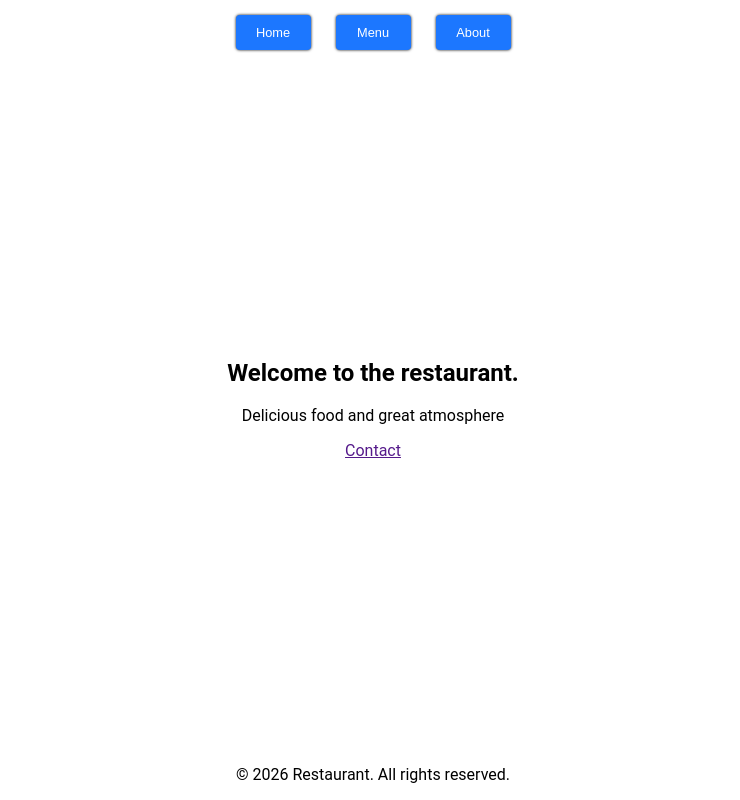
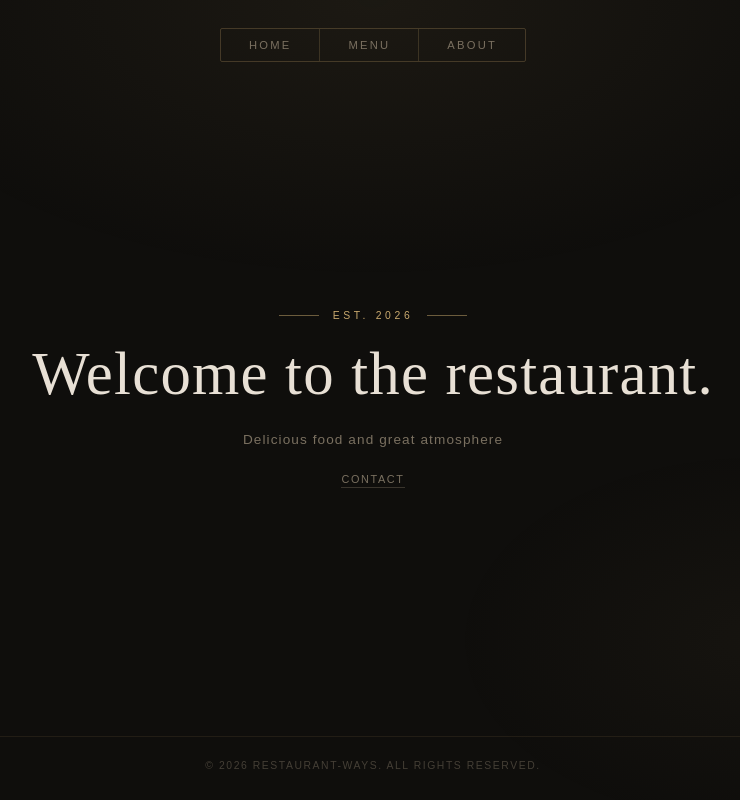
Before and after one commit to wahyu1337/restaurant-page, a website built with webpack: page src/template.html in a window 1280 px wide. Shown: the whole page, without its empty margins (267-1007 px from the left). Built offline with nearby package versions, Linux system fonts and the light colour scheme.

Commit message:
update CSS new look style

```diff
--- a/src/style.css
+++ b/src/style.css
@@ -1,48 +1,221 @@
-body{
+ *, *::before, *::after { box-sizing: border-box; margin: 0; padding: 0; }
+
+        :root {
+            --bg: #0f0e0c;
+            --surface: #1a1814;
+            --gold: #c9a96e;
+            --gold-light: #e8cfa0;
+            --text: #e8e0d5;
+            --muted: #7a7060;
+        }
+
+        body {
             display: flex;
             flex-direction: column;
             justify-content: space-between;
-    font-family: "Roboto";
+            font-family: 'Jost', sans-serif;
+            font-weight: 300;
             height: 100vh;
-    margin: 0;
-    padding: 0;
+            background-color: var(--bg);
+            color: var(--text);
+            overflow: hidden;
+        }
+
+        /* Ambient background texture */
+        body::before {
+            content: '';
+            position: fixed;
+            inset: 0;
+            background:
+                radial-gradient(ellipse 60% 50% at 50% 0%, rgba(201,169,110,0.07) 0%, transparent 70%),
+                radial-gradient(ellipse 40% 40% at 80% 80%, rgba(201,169,110,0.04) 0%, transparent 60%);
+            pointer-events: none;
+            z-index: 0;
+        }
+
+        header {
+            display: flex;
+            justify-content: center;
+            padding: 28px 0 0;
+            position: relative;
+            z-index: 1;
+            animation: fadeDown 0.9s ease both;
+        }
+
+        nav {
+            display: flex;
+            gap: 0;
+            border: 1px solid rgba(201,169,110,0.25);
+            border-radius: 2px;
         }
 
         button {
-    padding: 10px;
-    width: 75px;
+            padding: 10px 28px;
+            width: auto;
             border: none;
-    box-shadow: 0 0 3px black;
-    border-radius: 4px;
-    background-color: rgb(28, 119, 255);
-    font-size: 0.8rem;
-    color: white;
+            border-right: 1px solid rgba(201,169,110,0.2);
+            border-radius: 0;
+            background: transparent;
+            font-family: 'Jost', sans-serif;
+            font-size: 0.7rem;
+            font-weight: 400;
+            letter-spacing: 0.2em;
+            text-transform: uppercase;
+            color: var(--muted);
             cursor: pointer;
-    transition: all 0.1s;
+            transition: color 0.3s, background 0.3s;
+            box-shadow: none;
         }
 
-button:hover{
-    transform: scale(1.15);
-    box-shadow: 0 0 10px black;
+        button:last-child { border-right: none; }
+
+        button:hover {
+            color: var(--gold-light);
+            background: rgba(201,169,110,0.07);
+            transform: none;
+            box-shadow: none;
         }
 
-header{
-    display: grid;
-    margin-top: 15px;
+        #content {
+            display: flex;
+            flex-direction: column;
+            align-items: center;
             justify-content: center;
+            text-align: center;
+            border: none;
+            gap: 20px;
+            position: relative;
+            z-index: 1;
+            flex: 1;
+            animation: fadeUp 1.1s ease 0.2s both;
         }
 
-nav{
-   display: grid;
-   grid-template-columns: repeat(3, 1fr);
-   column-gap: 25px;
+        .eyebrow {
+            font-family: 'Jost', sans-serif;
+            font-size: 0.65rem;
+            letter-spacing: 0.35em;
+            text-transform: uppercase;
+            color: var(--gold);
+            display: flex;
+            align-items: center;
+            gap: 14px;
         }
 
-#content{
-    justify-items: center;
-    text-align: center;
+        .eyebrow::before, .eyebrow::after {
+            content: '';
+            width: 40px;
+            height: 1px;
+            background: var(--gold);
+            opacity: 0.5;
         }
 
-footer{
-    justify-items: center;
+        h2 {
+            font-family: 'Cormorant Garamond', serif;
+            font-weight: 300;
+            font-size: clamp(2.4rem, 5vw, 3.8rem);
+            line-height: 1.1;
+            color: var(--text);
+            letter-spacing: 0.02em;
         }
+
+        h2 em {
+            font-style: italic;
+            color: var(--gold-light);
+        }
+
+        p {
+            font-size: 0.85rem;
+            letter-spacing: 0.08em;
+            color: var(--muted);
+            max-width: 340px;
+            line-height: 1.8;
+        }
+
+        .cta-row {
+            display: flex;
+            gap: 16px;
+            align-items: center;
+            margin-top: 8px;
+        }
+
+        .btn-primary {
+            padding: 12px 32px;
+            background: var(--gold);
+            color: var(--bg);
+            font-family: 'Jost', sans-serif;
+            font-size: 0.68rem;
+            font-weight: 400;
+            letter-spacing: 0.2em;
+            text-transform: uppercase;
+            border: none;
+            border-radius: 1px;
+            cursor: pointer;
+            transition: background 0.3s, color 0.3s;
+            width: auto;
+            box-shadow: none;
+        }
+
+        .btn-primary:hover {
+            background: var(--gold-light);
+            transform: none;
+            box-shadow: none;
+        }
+
+        a {
+            font-size: 0.68rem;
+            letter-spacing: 0.15em;
+            text-transform: uppercase;
+            color: var(--muted);
+            text-decoration: none;
+            border-bottom: 1px solid rgba(122,112,96,0.4);
+            padding-bottom: 2px;
+            transition: color 0.3s, border-color 0.3s;
+        }
+
+        a:hover { color: var(--gold); border-color: var(--gold); }
+
+        /* Decorative divider */
+        .divider {
+            display: flex;
+            align-items: center;
+            gap: 12px;
+            opacity: 0.3;
+        }
+        .divider::before, .divider::after {
+            content: '';
+            width: 60px;
+            height: 1px;
+            background: var(--gold);
+        }
+        .diamond {
+            width: 5px;
+            height: 5px;
+            background: var(--gold);
+            transform: rotate(45deg);
+        }
+
+        #footer {
+            display: flex;
+            justify-content: center;
+            padding: 20px 0 24px;
+            position: relative;
+            z-index: 1;
+            border-top: 1px solid rgba(201,169,110,0.1);
+            animation: fadeUp 1s ease 0.4s both;
+        }
+
+        #footer p {
+            font-size: 0.65rem;
+            letter-spacing: 0.15em;
+            text-transform: uppercase;
+            color: rgba(122,112,96,0.5);
+        }
+
+        @keyframes fadeDown {
+            from { opacity: 0; transform: translateY(-16px); }
+            to   { opacity: 1; transform: translateY(0); }
+        }
+        @keyframes fadeUp {
+            from { opacity: 0; transform: translateY(20px); }
+            to   { opacity: 1; transform: translateY(0); }
+        }
--- a/src/template.html
+++ b/src/template.html
@@ -2,7 +2,8 @@
 <html lang="en">
 <head>
     <meta charset="UTF-8">
-    <meta name="viewport" content="width=device-width, initial-scale=1.0">
+    <meta name="viewport" content="width=device-width, initial-scale=1.0"
+     <link href="https://fonts.googleapis.com/css2?family=Cormorant+Garamond:ital,wght@0,300;0,400;1,300;1,400&family=Jost:wght@300;400&display=swap" rel="stylesheet">
     <title>Restaurant Page</title>
 </head>
 <body>
@@ -16,13 +17,15 @@
     </header>
     <!-- Main Content -->
      <div id="content">
+        <!-- main -->
+         <div class="eyebrow">Est. 2026</div>
         <h2>Welcome to the restaurant.</h2>
         <p>Delicious food and great atmosphere</p>
         <a href="">Contact</a>
      </div>
     <!-- Footer -->
-     <footer>
-        <p>&copy; 2026 Restaurant. All rights reserved.</p>
-     </footer>
+     <div id="footer">
+        <p>&copy; 2026 Restaurant-Ways. All rights reserved.</p>
+     </div>
 </body>
 </html>
--- a/webpack.config.js
+++ b/webpack.config.js
@@ -21,6 +21,11 @@ export default{
                 test: /\.css$/i,
                 use: ["style-loader", "css-loader"],
             },
+            // fonts
+            {
+                test: /\.(woff|woff2|eot|ttf|otf)$/i,
+                type: 'asset/resource',
+            },
         ],
     },
 };
```
Lines whose indentation alone changed are shown as unchanged.
